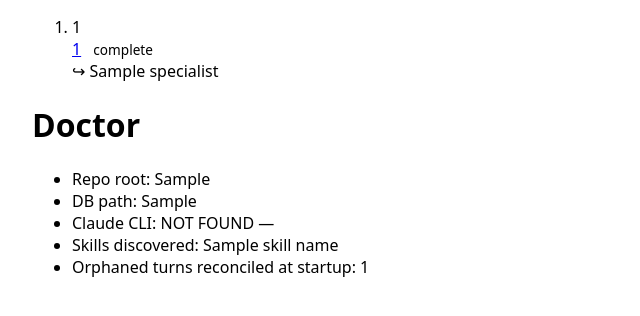
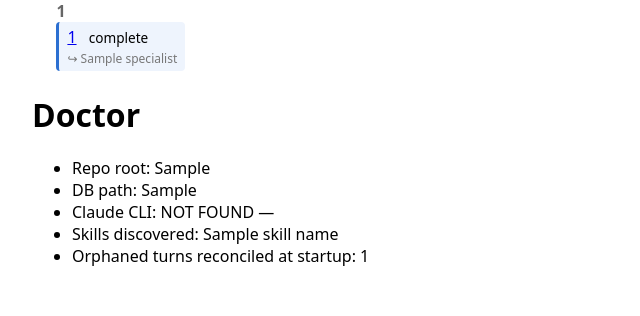
Before and after one commit to happydotemdr/ContentStudio, a Python web app: template pipeline-app/pipeline_app/templates/doctor.html in a window 1280 px wide. Shown: the part 54-370 px from the top of the page, without its empty margins (0-640 px from the left). Run offline with Jinja, Linux system fonts and the light colour scheme; the template is opened without the code that fills it: most values are stand-ins (such as "Sample title", 1, 10 or a date in 2020).

Commit message:
style(pipeline-app): add connector-line and grouped-pair styling to pipeline nav

```diff
--- a/pipeline-app/pipeline_app/static/style.css
+++ b/pipeline-app/pipeline_app/static/style.css
@@ -7,3 +7,27 @@ body { font-family: system-ui, sans-serif; margin: 2rem; }
 .status-approved { background: #c6f0c2; }
 .status-stale { background: #ffb3b3; }
 .status-no_artifact { background: #ffb3b3; }
+
+.pipeline-nav { list-style: none; margin: 0; padding: 0; }
+.pipeline-step {
+  position: relative;
+  margin-left: 0.4rem;
+  padding: 0 0 1.25rem 1rem;
+  border-left: 2px solid #ddd;
+}
+.pipeline-step:last-child { border-left-color: transparent; padding-bottom: 0; }
+.step-number {
+  display: inline-block;
+  min-width: 1.25rem;
+  font-weight: bold;
+  color: #666;
+  margin-right: 0.35rem;
+}
+.pipeline-step-group { display: flex; gap: 1rem; flex-wrap: wrap; }
+.pipeline-stage.current {
+  border-left: 3px solid #2b6fd1;
+  background: #eef4fd;
+  padding: 0.25rem 0.5rem;
+  border-radius: 0.25rem;
+}
+.specialist { font-size: 0.75rem; color: #777; margin: 0.15rem 0 0; }
```
